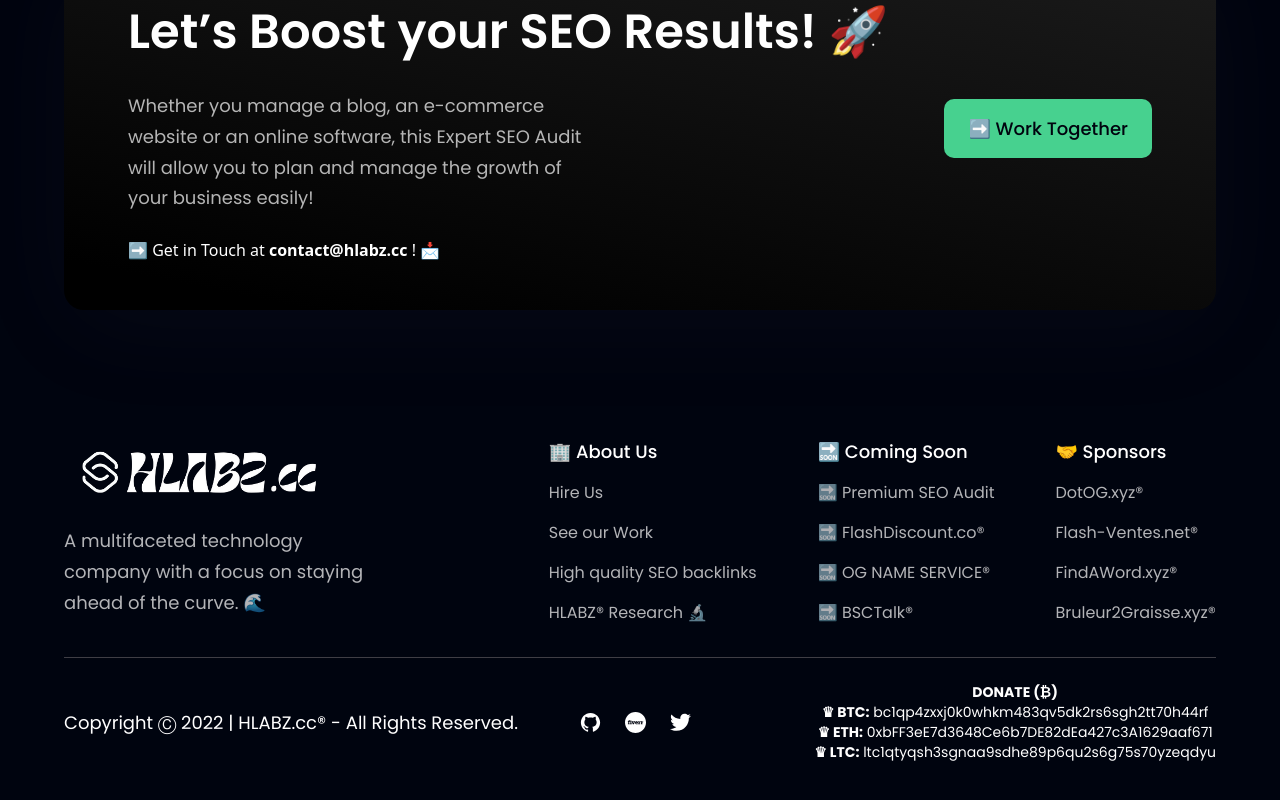
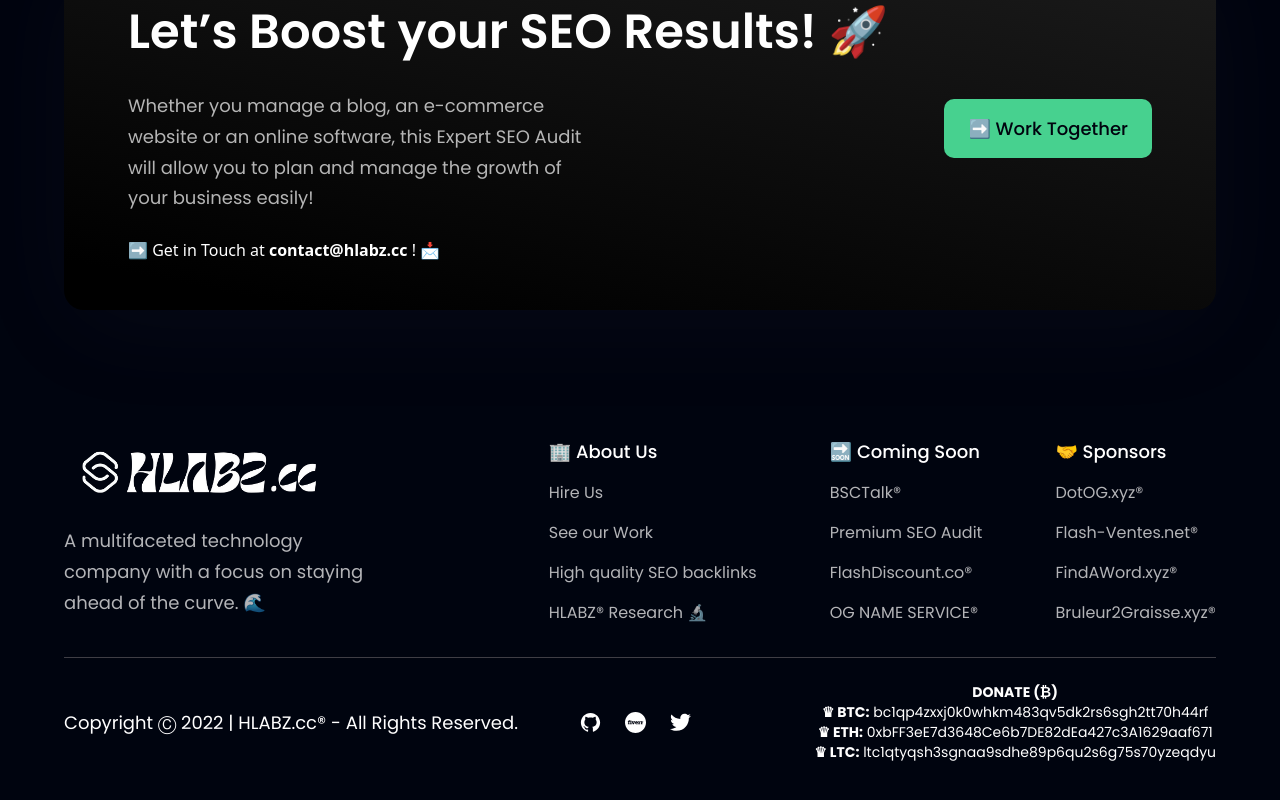
Before and after one commit to HLABZcc/HLABZ.cc, a React (Vite) app: page / in a window 1280 px wide. Shown: the part 3333-4133 px from the top of the page. Built offline with nearby package versions, Linux system fonts and the light colour scheme.

Commit message:
Update index.js

```diff
--- a/src/constants/index.js
+++ b/src/constants/index.js
@@ -110,24 +110,24 @@
     title: "🔜 Coming Soon",
     links: [
             {
-        name: "🔜 Premium SEO Audit",
+        name: "BSCTalk®",
+        link: "https://www.bsctalk.xyz/",
+        url: "https://www.bsctalk.xyz/",
+      },
+      {
+        name: "Premium SEO Audit",
         link: "https://github.com/HLABZ-CC/SEO-Audit",
         url: "https://github.com/HLABZ-CC/SEO-Audit",
       },
       {
-        name: "🔜 FlashDiscount.co®",
+        name: "FlashDiscount.co®",
         link: "https://flashdiscount.co/",
-        url: "https://flashdiscount.co/",
+        url: "https://flashdiscount-co.myshopify.com/",
       },
       {
-        name: "🔜 OG NAME SERVICE®",
+        name: "OG NAME SERVICE®",
         link: "https://dotog.xyz/",
         url: "https://dotog.xyz/",
-      },
-      {
-        name: "🔜 BSCTalk®",
-        link: "https://www.bsctalk.xyz/",
-        url: "https://www.bsctalk.xyz/",
       },
     ],
   },
```
